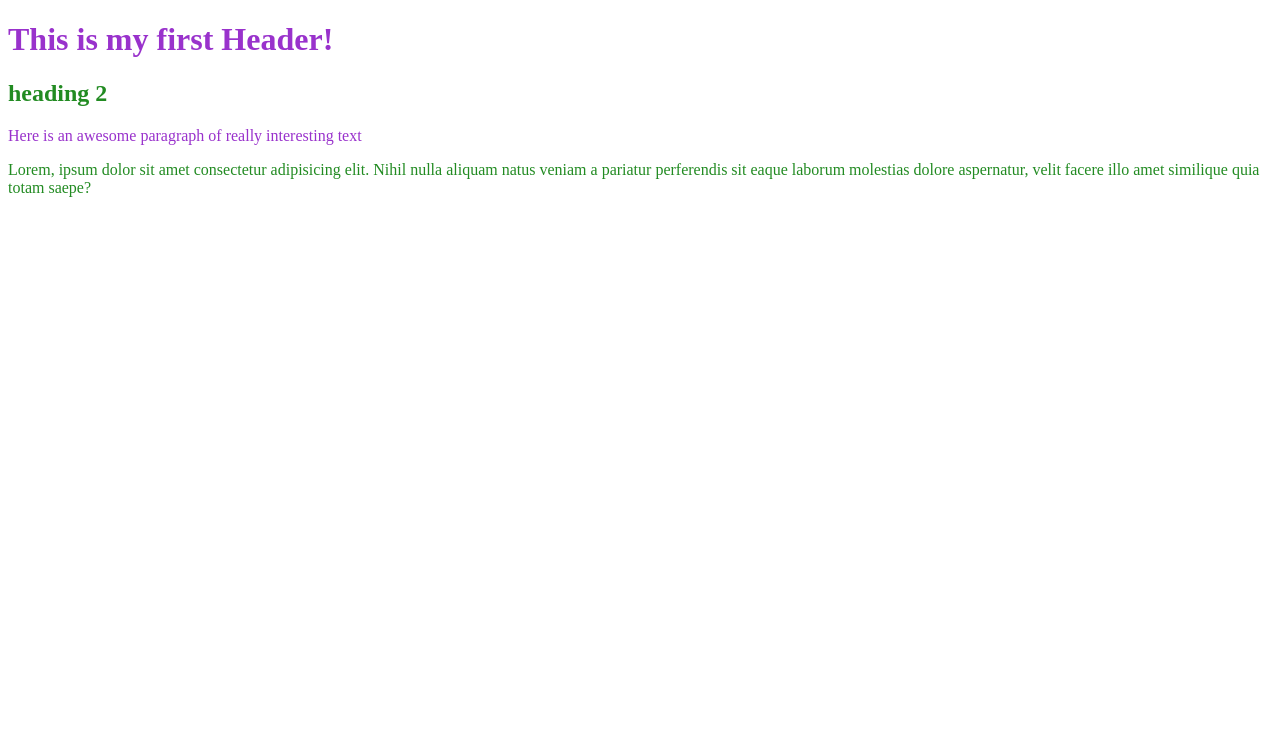
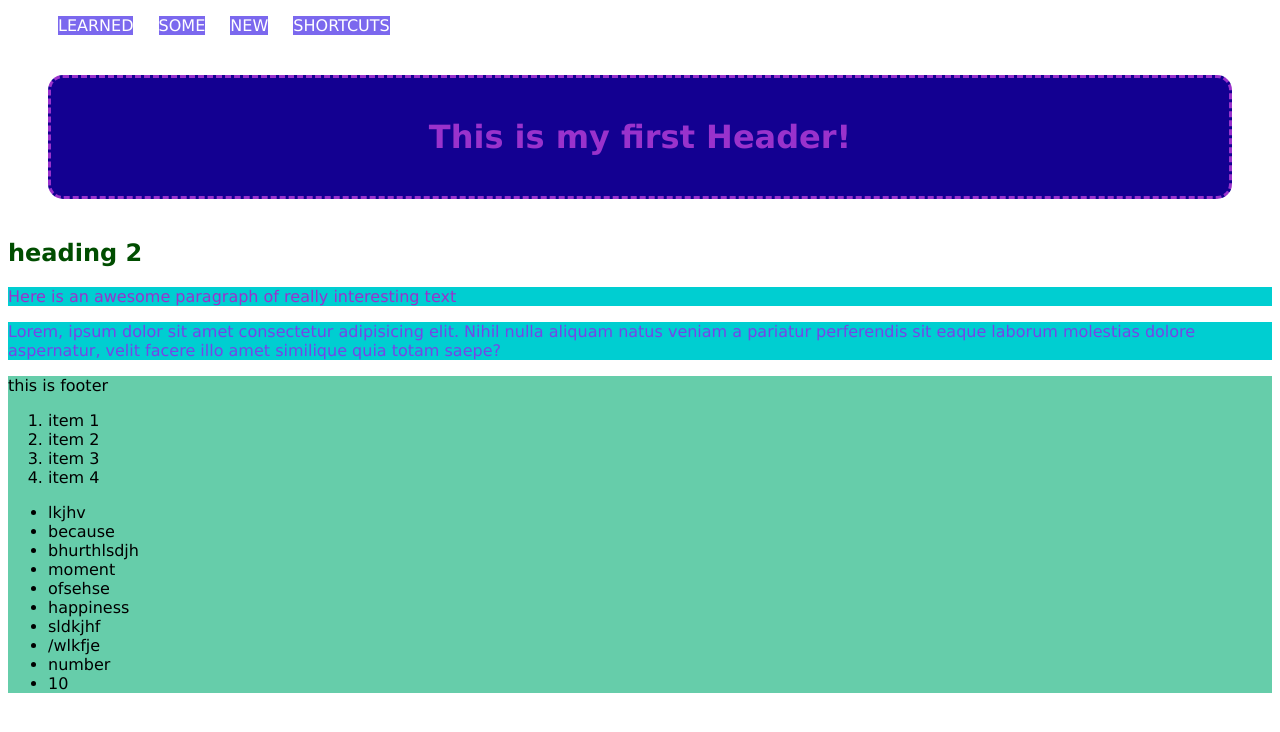
Before and after one commit to nicole-allen679/html01, a plain HTML site: page index.html in a window 1280 px wide. Drawn offline with Linux system fonts and the light colour scheme.

Commit message:
all the styling

```diff
--- a/index.html
+++ b/index.html
@@ -4,16 +4,49 @@
     <meta charset="UTF-8" />
     <meta http-equiv="X-UA-Compatible" content="IE=edge" />
     <meta name="viewport" content="width=device-width, initial-scale=1.0" />
-    <title>My First HTML page</title>
+    <title>Nikki's page</title>
+    <link rel="stylesheet" href="styles.css">
   </head>
+
   <body>
-    <h1 style="color: darkorchid;">This is my first Header!</h1>
-    <h2 style="color: forestgreen">heading 2 </h2>
-    <p style="color: darkorchid">Here is an awesome paragraph of really interesting text</p>
-    <p style="color: forestgreen">
+      <nav>
+          <ul>
+              <li>Learned</li>
+              <li>Some</li>
+              <li>New</li>
+              <li>Shortcuts</li>
+          </ul>
+      </nav>
+    <h1>This is my first Header!</h1>
+    <h2 style="color: rgb(0, 77, 0)">heading 2</h2>
+    <p style="color: darkorchid">
+      Here is an awesome paragraph of really interesting text
+    </p>
+    <p style="color: rgb(118, 69, 231)">
       Lorem, ipsum dolor sit amet consectetur adipisicing elit. Nihil nulla
       aliquam natus veniam a pariatur perferendis sit eaque laborum molestias
       dolore aspernatur, velit facere illo amet similique quia totam saepe?
     </p>
+    <footer>
+        <span>this is footer</span>
+        <ol>
+            <li>item 1 </li>
+            <li>item 2 </li>
+            <li>item 3 </li>
+            <li>item 4 </li>
+        </ol>
+        <ul>
+            <li>lkjhv</li>
+            <li>because</li>
+            <li>bhurthlsdjh</li>
+            <li>moment</li>
+            <li>ofsehse</li>
+            <li>happiness</li>
+            <li>sldkjhf</li>
+            <li>/wlkfje</li>
+            <li>number</li>
+            <li>10</li>
+        </ul>
+    </footer>
   </body>
 </html>
--- /dev/null
+++ b/styles.css
@@ -0,0 +1,24 @@
+*{font-family: 'Lucida Sans', 'Lucida Sans Regular', 'Lucida Grande', 'Lucida Sans Unicode', Geneva, Verdana, sans-serif;}
+    h1 {
+      color: darkorchid;
+      background-color: rgb(19, 0, 145);
+      border-style: dashed;
+      border-radius: 15px;
+      padding: 40px;
+      margin: 40px;
+      text-align: center;
+    }
+    p{
+        background-color: darkturquoise;
+        font-size: 20 px
+    }
+    footer{
+        background-color: mediumaquamarine;
+    }
+    nav > ul > li {
+        display: inline;
+        background-color: mediumslateblue;
+        color: white;
+        text-transform: uppercase;
+        margin: 10px
+    }
```
